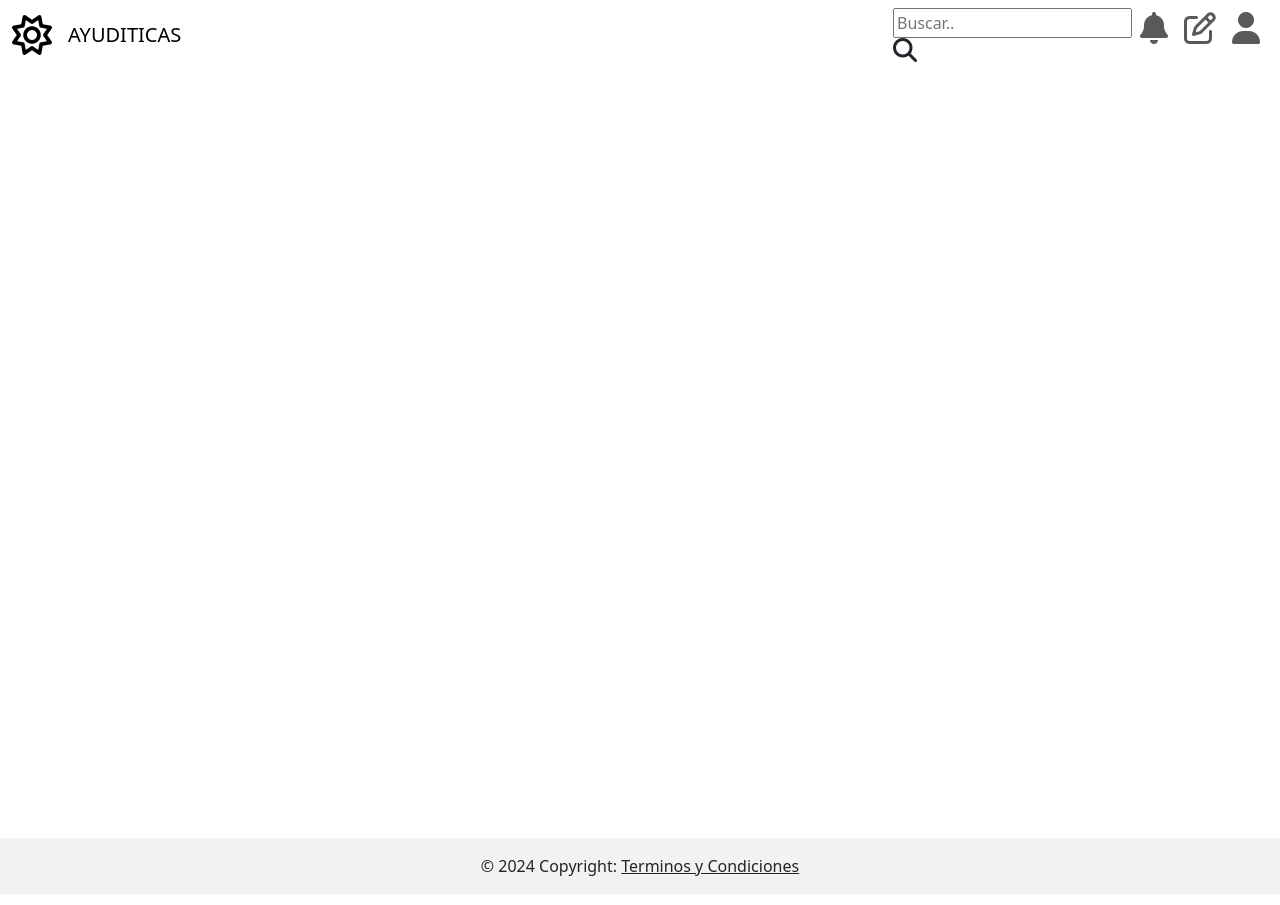
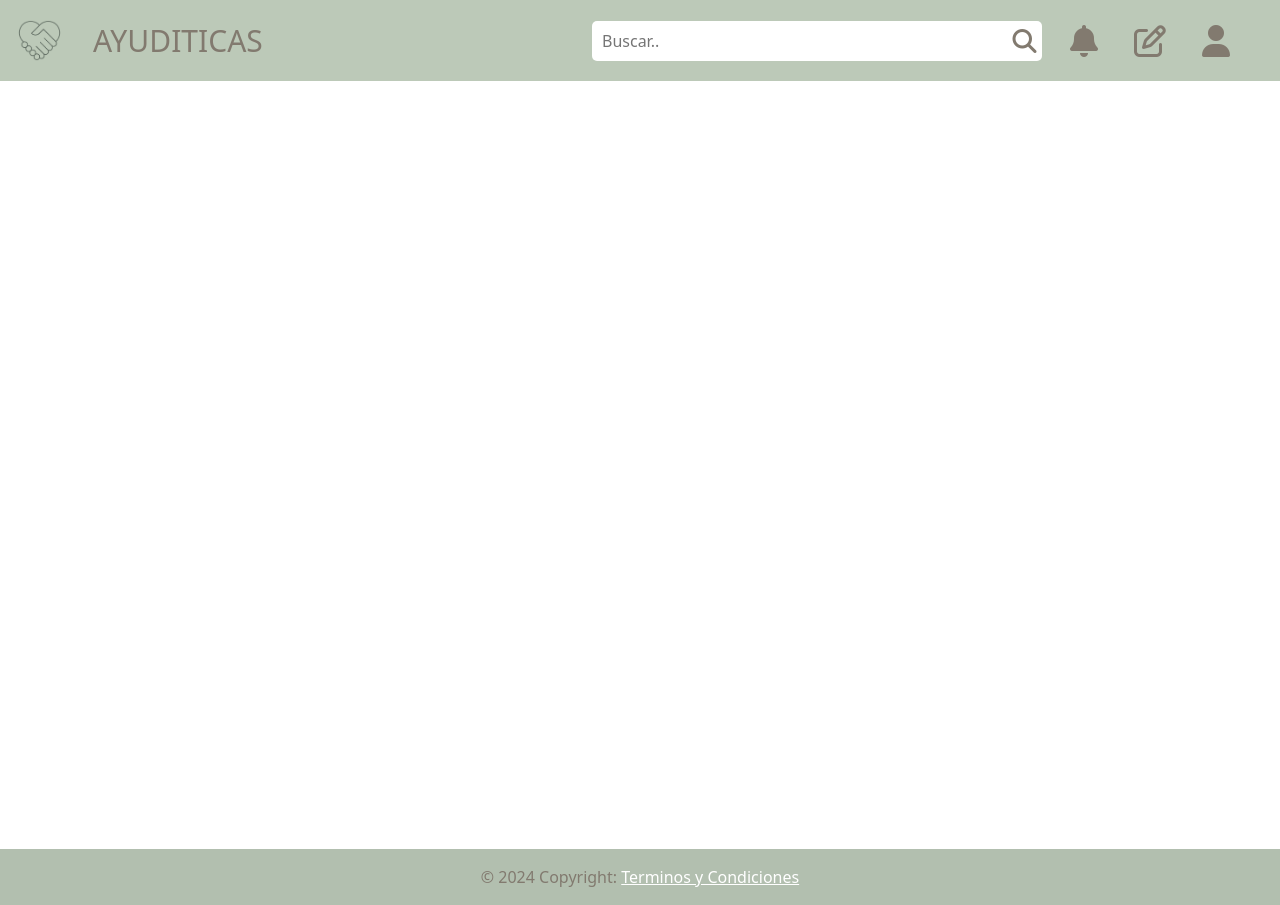
Before and after one commit to TitoManri/Ayuditicas, a PHP site: page / in a window 1280 px wide. Run offline with PHP 8.4, Linux system fonts and the light colour scheme; some libraries are stand-ins or nearby versions.

Commit message:
Cambio en el guardado de assets. Header ahora con imagen

```diff
--- a/views/index.php
+++ b/views/index.php
@@ -6,8 +6,8 @@
     <title>Pagina Principal</title>
     <!-- Bootstrap & Icons-->
     <link href="https://cdn.jsdelivr.net/npm/bootstrap@5.3.3/dist/css/bootstrap.min.css" rel="stylesheet" integrity="sha384-QWTKZyjpPEjISv5WaRU9OFeRpok6YctnYmDr5pNlyT2bRjXh0JMhjY6hW+ALEwIH" crossorigin="anonymous">
-    <link rel="stylesheet" href="../assets/css/theme.css">
-    <link rel="stylesheet" href="../assets/css/headerfooter.css">
+    <link rel="stylesheet" href="./assets/css/theme.css">
+    <link rel="stylesheet" href="./assets/css/headerfooter.css">
 </head>
 <body>
     <header class="mainHeader">
@@ -26,5 +26,5 @@
     <script src="https://cdn.jsdelivr.net/npm/bootstrap@5.3.3/dist/js/bootstrap.min.js" integrity="sha384-0pUGZvbkm6XF6gxjEnlmuGrJXVbNuzT9qBBavbLwCsOGabYfZo0T0to5eqruptLy" crossorigin="anonymous"></script>
     <script src="https://kit.fontawesome.com/c723dfe3cd.js" crossorigin="anonymous"></script>
     <script src="https://code.jquery.com/jquery-3.5.1.min.js"></script>
-    <script src="../assets/js/searchBar.js"></script>
+    <script src="./assets/js/searchBar.js"></script>
 </html>
--- a/views/templates/Header&Footer/header.php
+++ b/views/templates/Header&Footer/header.php
@@ -2,7 +2,7 @@
 <nav class="navbar navbar-expand-lg">
   <div class="container-fluid">
     <!-- Navbar Izquierda -->
-    <a class="navbar-brand" href="#"><i class="fa-regular fa-sun fa-2xl"></i></a>
+    <a class="navbar-brand" href="#"><img src="./assets/img/logoAyuditicas_Verde.png" width="55px" alt="Logo_Ayuditicas"></a>
     <button class="navbar-toggler" type="button" data-bs-toggle="collapse" data-bs-target="#navbarSupportedContent" aria-controls="navbarSupportedContent" aria-expanded="false" aria-label="Toggle navigation">
       <span class="navbar-toggler-icon"></span>
     </button>
```
Also changed, not shown: views/assets/css/headerfooter.css (line endings or trailing spaces), views/assets/css/theme.css (renamed from assets/css/theme.css), views/assets/img/logoAyuditicas.png (renamed from assets/img/logoAyuditicas.png), views/assets/img/logoAyuditicas_Verde.png (added), views/assets/js/searchBar.js (renamed from assets/js/searchBar.js).
